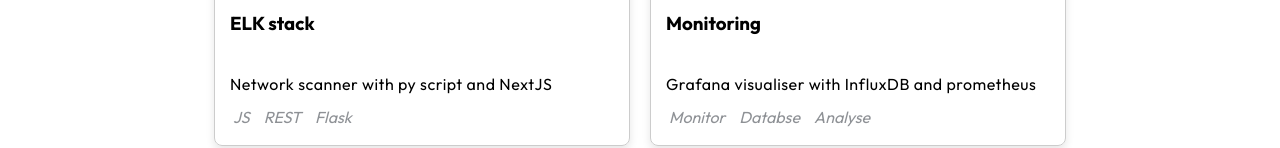
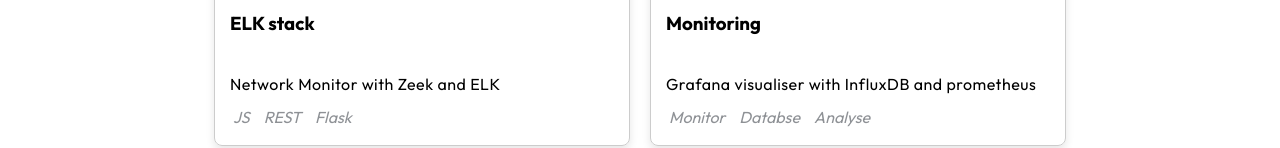
Before and after one commit to arnoldhoxha/arnoldhoxha.github.io, a plain HTML site: page index.html in a window 1280 px wide. Shown: the part 3156-3304 px from the top of the page. Drawn offline with nearby package versions, Linux system fonts and the light colour scheme.

Commit message:
Update index.html

```diff
--- a/index.html
+++ b/index.html
@@ -192,7 +192,7 @@
         <div class="project-card" onclick="showProjectDetails(5)">
             <img src="img/elk stack.jpg" alt="Project 1 Image">
             <h3>ELK stack</h3>
-            <p>Network scanner with py script and NextJS</p>
+            <p>Network Monitor with Zeek and ELK</p>
             <div class="tags">
                 <span class="tag">JS</span>
                 <span class="tag">REST</span>
```
